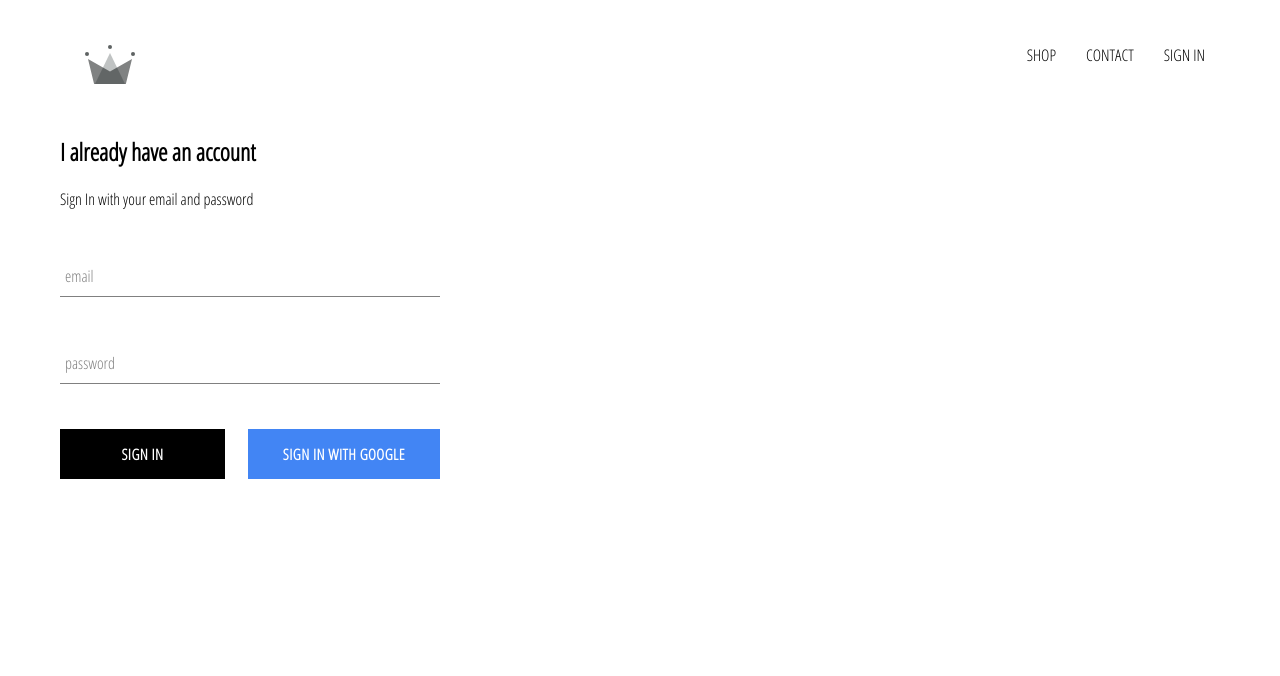
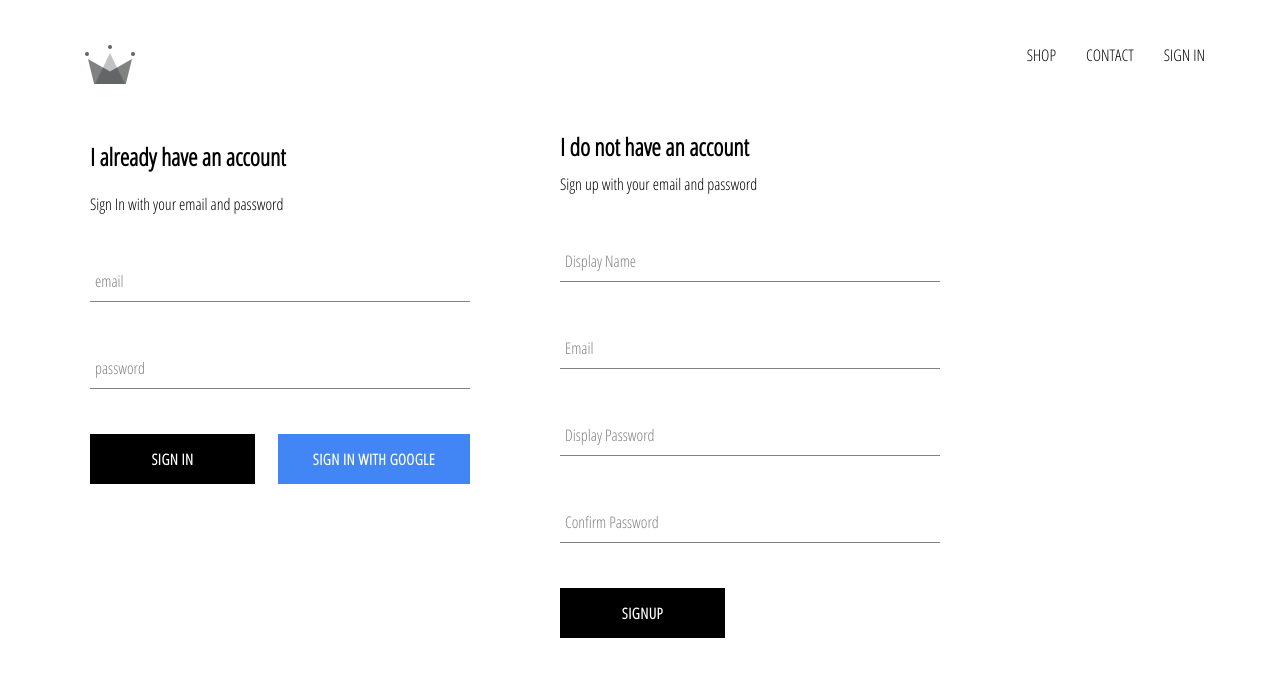
Before and after one commit to marely76/ecommercce-react, a React (Create React App) app: page /signin in a window 1280 px wide. Shown: the top 676 px of the page. Built offline with nearby package versions, Linux system fonts and the light colour scheme; no server answers.

Commit message:
finish sign in handle with email and password

```diff
--- a/src/App.js
+++ b/src/App.js
@@ -5,7 +5,7 @@
 import ShopPage from './pages/shop/shop.component.jsx';
 import SignInSignUpPage from './pages/sign-in-and-sign-up/sign-in-and-sign-up.component.jsx';
 import Header from './components/header/header.component.jsx';
-import { auth } from './firebase/firebase.utils.jsx';
+import { auth, createUserProfileDocument } from './firebase/firebase.utils.jsx';
 
 
 
@@ -23,9 +23,20 @@
 
 
   componentDidMount() {
-    this.unsubscribeFromAuth=auth.onAuthStateChanged(user => {
-      this.setState({currentUser: user});
-      console.log(user);
+    this.unsubscribeFromAuth=auth.onAuthStateChanged(async userAuth => {
+      if (userAuth){
+        const userRef= await createUserProfileDocument(userAuth);
+        userRef.onSnapshot(snapShot => {
+        this.setState({
+          currentUser:{
+            id:snapShot.id,
+            ...snapShot.data()
+          }
+
+        });
+      });
+      }
+      this.setState({currentUser: userAuth});
     });
   }
   componentWillUnmount(){
--- a/src/components/sign-in/sign-in.component.jsx
+++ b/src/components/sign-in/sign-in.component.jsx
@@ -2,7 +2,7 @@
 import './sign-in.styles.scss';
 import FormInput from '../form-input/form-input.component.jsx';
 import CustomButton from '../custom-button/custom-button.component.jsx';
-import { signInWithGoogle } from '../../firebase/firebase.utils.jsx';
+import { auth, signInWithGoogle } from '../../firebase/firebase.utils.jsx';
 
 
 class SignIn extends React.Component {
@@ -16,9 +16,17 @@
 
     }
 
-    handleSubmit = event => {
+    handleSubmit = async event => {
         event.preventDefault();
-        this.setState({email:'', password:''});
+        const {email, password} = this.state;
+        try {
+            await auth.signInWithEmailAndPassword(email, password);
+            this.setState({email:'', password: ''});
+        } catch(error) {
+            console.log(error);
+        }
+
+
     };
 
     handleChange = event => {
@@ -58,7 +66,7 @@
           <div className='buttons'>
             <CustomButton
             type='submit'> Sign In</CustomButton>
-            <CustomButton
+            <CustomButton type="button"
             onClick={signInWithGoogle} isGoogleSignIn> {' '} Sign In with Google {' '}</CustomButton></div>
             </form>
             </div>
--- /dev/null
+++ b/src/components/sign-up/sign-up.component.jsx
@@ -0,0 +1,110 @@
+import React from 'react';
+
+import FormInput from '../form-input/form-input.component.jsx';
+import CustomButton from '../custom-button/custom-button.component.jsx';
+
+import { auth, createUserProfileDocument } from '../../firebase/firebase.utils.jsx';
+
+import './sign-up.styles.scss';
+
+class SignUp extends React.Component {
+
+    constructor() {
+    super();
+
+    this.state = {
+        displayName: '',
+        email:'',
+        password:'',
+        confirmPassword:''
+
+    };
+    }
+
+    handleSubmit =async event => {
+        event.preventDefault();
+        const {displayName,email,password,confirmPassword}=this.state;
+
+                if(password !== confirmPassword){
+                    alert("passwords don't match");
+                    return;
+        }
+        try{
+            const { user }= await auth.createUserWithEmailAndPassword(
+                email,
+                password);
+
+                await createUserProfileDocument(user, {displayName});
+                this.setState(
+                    {
+                        displayName: '',
+                        email:'',
+                        password:'',
+                        confirmPassword:''
+                    });
+
+        } catch(error) {
+            console.error(error);
+        }
+    };
+
+    handleChange = event => {
+        const {name, value}= event.target;
+        this.setState({[name]:value});
+    }
+    render () {
+        const {displayName,email,password,confirmPassword}=this.state;
+        return(
+            <div className= 'sign-up'>
+            <h2 className= 'title'>I do not have an account</h2>
+            <span>Sign up with your email and password</span>
+            <form className= 'sign-up-form' onSubmit={this.handleSubmit}>
+
+            <FormInput
+            type= 'text'
+            name='displayName'
+            value={displayName}
+            onChange= {this.handleChange}
+            label='Display Name'
+            requiered
+            />
+
+            <FormInput
+            type= 'email'
+            name='email'
+            value={email}
+            onChange= {this.handleChange}
+            label='Email'
+            requiered
+            />
+            <FormInput
+            type= 'password'
+            name='password'
+            value={password}
+            onChange= {this.handleChange}
+            label='Display Password'
+            requiered
+            />
+            <FormInput
+            type= 'password'
+            name='confirmPassword'
+            value={confirmPassword}
+            onChange= {this.handleChange}
+            label='Confirm Password'
+            requiered
+            />
+
+
+            <CustomButton type='submit'>SignUp</CustomButton>
+
+            </form>
+
+            </div>
+        )
+
+
+
+    }
+
+}
+export default SignUp;
--- /dev/null
+++ b/src/components/sign-up/sign-up.styles.scss
@@ -0,0 +1,9 @@
+.sign-up
+{
+    display:flex;
+    flex-direction: column;
+    width:380px;
+    .title{
+        margin:10px 0;
+    }
+}
--- a/src/firebase/firebase.utils.jsx
+++ b/src/firebase/firebase.utils.jsx
@@ -13,6 +13,33 @@
 
 
 };
+
+export const createUserProfileDocument = async(userAuth, additionalData) => {
+    if(!userAuth) return;
+    const userRef= firestone.doc(`users/${userAuth.uid}`);
+    const snapShot= await userRef.get();
+
+    if(!snapShot.exists){
+        const {displayName, email}= userAuth;
+        const createAt = new Date();
+
+        try {
+            await userRef.set({
+                displayName,
+                email,
+                createAt,
+                ...additionalData
+            })
+        } catch (error) {
+            console.log('error creating user', error.message);
+        }
+    }
+    return userRef;
+    };
+
+
+
+
 firebase.initializeApp(config);
 export const auth = firebase.auth();
 export const firestone = firebase.firestore();
--- a/src/pages/sign-in-and-sign-up/sign-in-and-sign-up.component.jsx
+++ b/src/pages/sign-in-and-sign-up/sign-in-and-sign-up.component.jsx
@@ -1,10 +1,12 @@
 import React from 'react';
 import './sign-in-sign-up.styles.scss';
 import SignIn from '../../components/sign-in/sign-in.component.jsx';
+import SignUp from '../../components/sign-up/sign-up.component.jsx';
 
 const SignInSignUpPage = ()=> (
-<div className= 'sign-in-sign-up'>
+<div className= 'sign-in-and-sign-up'>
 <SignIn/>
+<SignUp/>
 </div>
 
 )
--- a/src/pages/sign-in-and-sign-up/sign-in-sign-up.styles.scss
+++ b/src/pages/sign-in-and-sign-up/sign-in-sign-up.styles.scss
@@ -0,0 +1,6 @@
+.sign-in-and-sign-up {
+    width: 850px;
+    display: flex;
+    justify-content: space-between;
+    margin:30px;
+}
```
Also changed, not shown: src/firebase/testt.js (added), 1 other file (tests, documents, lock files or other folders).
